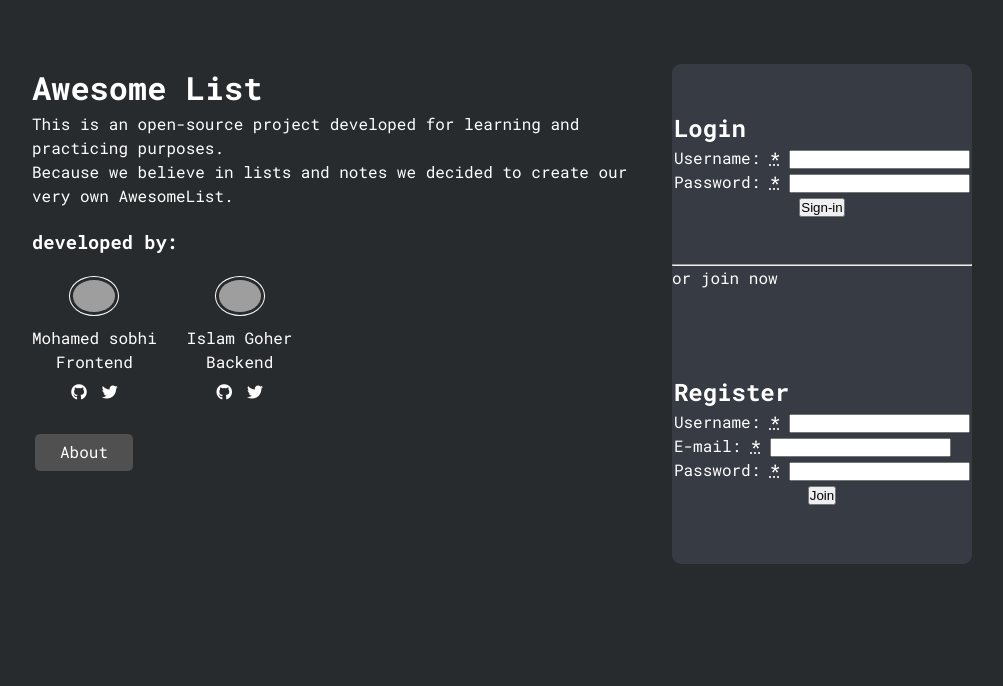
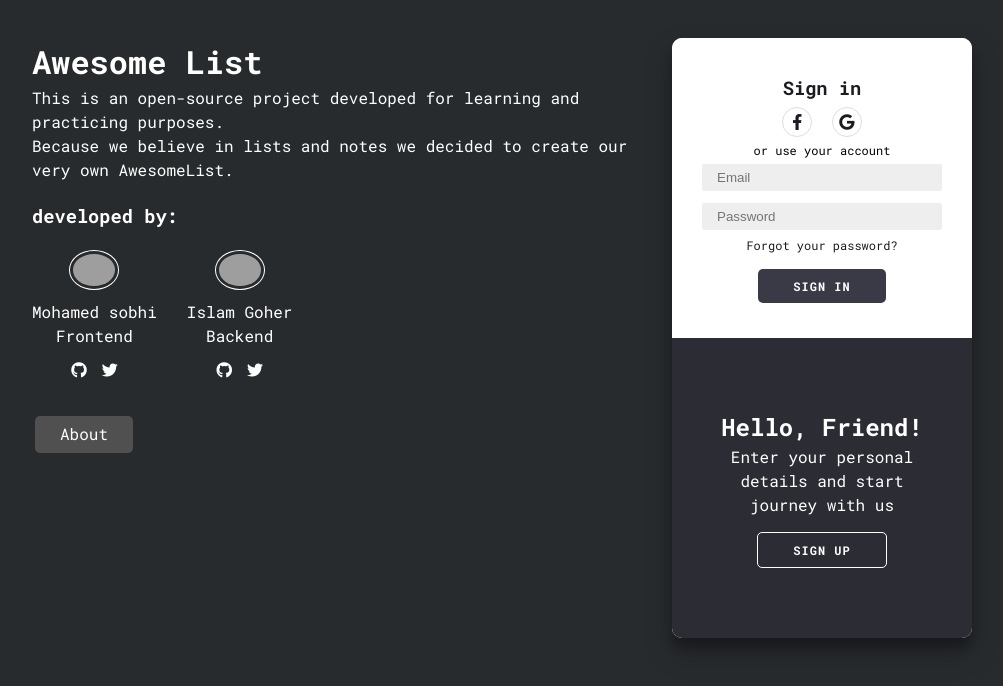
Before and after one commit to IslamGoher/awesomeList, a website: page views/login-register.html in a window 1280 px wide. Shown: the whole page, without its empty margins (138-1141 px from the left). Drawn offline with Linux system fonts and the light colour scheme; grey boxes are pictures that could not be loaded.

Commit message:
finish the login-register page (static)

```diff
--- a/public/css/app.css
+++ b/public/css/app.css
@@ -27,6 +27,10 @@ li {
   font-family: "Roboto Mono", monospace;
 }
 
+a,button{
+  cursor: pointer;
+}
+
 .secondary-btn {
   background-color: rgb(80, 80, 80);
   padding: 7px 25px 9px 25px;
@@ -37,3 +41,11 @@ li {
 .secondary-btn:hover {
   background-color: rgb(100, 100, 100);
 }
+
+.dark-text{
+  color: rgb(27, 27, 34);
+}
+
+.small-text{
+  font-size: 12px;
+}
--- a/public/css/login-register.css
+++ b/public/css/login-register.css
@@ -7,7 +7,8 @@ body {
   justify-content: center;
   width: 90%;
   margin: auto;
-  margin-top: 5%;
+  margin-top: 3%;
+  margin-bottom: 20px;
 }
 
 @media only screen and (max-width: 750px) {
@@ -69,49 +70,201 @@ li {
   height: 500px;
 }
 
-.login {
-  height: 40%;
+button {
+  border-radius: 5px;
+  border: none;
+  background-color: #3a3a47;
+  color: #ffffff;
+  font-family: inherit;
+  font-size: 12px;
+  font-weight: bold;
+  padding: 9px 35px;
+  letter-spacing: 1px;
+  text-transform: uppercase;
+  transition: transform 80ms ease-in;
+  margin-top: 15px;
+}
+
+button:hover{
+  opacity: 0.96;
+}
+
+button:active {
+  transform: scale(0.95);
+}
+
+button:focus {
+  outline: none;
+}
+
+button.ghost {
+  border: 1px solid #bdbdbd;
+  background-color: transparent;
+  border-color: #ffffff;
+}
+
+form {
+  background-color: #ffffff;
   display: flex;
-  flex-direction: column;
   align-items: center;
   justify-content: center;
+  flex-direction: column;
+  padding: 0 30px;
+  height: 100%;
+  text-align: center;
 }
 
-.register {
-  height: 60%;
+input {
+  border-radius: 2px;
+  background-color: #eee;
+  border: none;
+  padding: 6px 15px;
+  margin: 6px 0;
+  width: 100%;
+}
+
+.forms-container {
+  background-color: #fff;
+  border-radius: 10px;
+  box-shadow: 0 14px 28px rgba(0, 0, 0, 0.25), 0 10px 10px rgba(0, 0, 0, 0.22);
+  position: relative;
+  overflow: hidden;
+  width: 300px;
+  max-width: 100%;
+  min-height: 600px;
+}
+
+.form-container {
+  position: absolute;
+  top: 0;
+  height: 100%;
+  transition: all 0.6s ease-in-out;
+}
+
+.sign-in-container {
+  left: 0;
+  width: 100%;
+  height: 50%;
+  z-index: 2;
+}
+
+/* =================== */
+
+.forms-container.bottom-panel-active .sign-in-container {
+  transform: translateY(100%);
+}
+
+.sign-up-container {
+  left: 0;
+  width: 100%;
+  height: 50%;
+  opacity: 0;
+  z-index: 1;
+}
+
+
+.forms-container.bottom-panel-active .sign-up-container {
+  transform: translateY(100%);
+  opacity: 1;
+  z-index: 5;
+  animation: show 0.6s;
+}
+
+@keyframes show {
+  0%,
+  49.99% {
+    opacity: 0;
+    z-index: 1;
+  }
+
+  50%,
+  100% {
+    opacity: 1;
+    z-index: 5;
+  }
+}
+
+.overlay-container {
+  position: absolute;
+  top: 50%;
+  left: 0;
+  width: 100%;
+  height: 50%;
+  overflow: hidden;
+  transition: transform 0.6s ease-in-out;
+  z-index: 100;
+}
+
+.forms-container.bottom-panel-active .overlay-container {
+  transform: translateY(-100%);
+  height: 100%;
+}
+
+.overlay {
+  background: #2c2c35;
+  background-repeat: no-repeat;
+  background-size: cover;
+  background-position: 0 0;
+  color: #ffffff;
+  position: relative;
+  left: -100%;
+  height: 100%;
+  width: 200%;
+  transform: translateY(0);
+  transition: transform 0.6s ease-in-out;
+}
+
+.forms-container.bottom-panel-active .overlay {
+  transform: translateY(50%);
+}
+
+.overlay-panel {
+  position: absolute;
   display: flex;
-  flex-direction: column;
   align-items: center;
   justify-content: center;
+  flex-direction: column;
+  padding: 0 40px;
+  text-align: center;
+  top: 0;
+  height: 50%;
+  width: 50%;
+  transform: translateY(0);
+  transition: transform 0.6s ease-in-out;
 }
-/*
 
-## Colors
+.overlay-top {
+  transform: translateY(20%);
+}
 
-### Primary
+.forms-container.bottom-panel-active .overlay-top {
+  transform: translateX(100%);
+}
 
-- Bright Blue: hsl(220, 98%, 61%)
-- Check Background: linear-gradient hsl(192, 100%, 67%) to hsl(280, 87%, 65%)
+.overlay-bottom {
+  right: 0;
+  transform: translateY(50%);
+}
 
-### Neutral
+.forms-container.bottom-panel-active .overlay-bottom {
+  transform: translateX(-100%);
+}
 
-### Light Theme
+.social-container {
+  margin: 5px 0;
+}
 
-- Very Light Gray: hsl(0, 0%, 98%)
-- Very Light Grayish Blue: hsl(236, 33%, 92%)
-- Light Grayish Blue: hsl(233, 11%, 84%)
-- Dark Grayish Blue: hsl(236, 9%, 61%)
-- Very Dark Grayish Blue: hsl(235, 19%, 35%)
+.social-container a {
+  border: 1px solid #dddddd;
+  border-radius: 50%;
+  display: inline-flex;
+  justify-content: center;
+  align-items: center;
+  margin: 0 5px;
+  height: 30px;
+  width: 30px;
+}
 
-### Dark Theme
-
-- Very Dark Blue: hsl(235, 21%, 11%)
-- Very Dark Desaturated Blue: hsl(235, 24%, 19%)
-- Light Grayish Blue: hsl(234, 39%, 85%)
-- Light Grayish Blue (hover): hsl(236, 33%, 92%)
-- Dark Grayish Blue: hsl(234, 11%, 52%)
-- Very Dark Grayish Blue: hsl(233, 14%, 35%)
-- Very Dark Grayish Blue: hsl(237, 14%, 26%)
-
-
-*/
+.signup-btn {
+  margin-top: 10px;
+}
--- a/public/js/login-register.js
+++ b/public/js/login-register.js
@@ -0,0 +1,11 @@
+const signUpButton = document.getElementById('signUp');
+const signInButton = document.getElementById('signIn');
+const container = document.getElementById('formContainer');
+
+signUpButton.addEventListener('click', () => {
+	container.classList.add("bottom-panel-active");
+});
+
+signInButton.addEventListener('click', () => {
+	container.classList.remove("bottom-panel-active");
+});
--- a/views/login-register.html
+++ b/views/login-register.html
@@ -37,10 +37,10 @@
           <span class="dev-title">Frontend</span>
           <ul class="links">
             <li>
-              <i class="fab fa-github"></i>
+              <a href="#"><i class="fab fa-github"></i></a>
             </li>
             <li>
-              <i class="fab fa-twitter"></i>
+              <a><i class="fab fa-twitter"></i></a>
             </li>
           </ul>
         </li>
@@ -54,10 +54,10 @@
           <span class="dev-title">Backend</span>
           <ul class="links">
             <li>
-              <i class="fab fa-github"></i>
+              <a href="#"><i class="fab fa-github"></i></a>
             </li>
             <li>
-              <i class="fab fa-twitter"></i>
+              <a><i class="fab fa-twitter"></i></a>
             </li>
           </ul>
         </li>
@@ -70,65 +70,49 @@
   <!-- ----------------- -->
 
   <!-- forms container (login-register) -->
-  <div class="forms-container">
-
-    <!-- login form -->
-    <form method="post" class="login">
-      <section>
-          <h2>Login</h2>
-          <p>
-            <label for="username">
-              <span>Username: </span>
-              <strong><abbr title="required">*</abbr></strong>
-            </label>
-            <input type="text" id="username" name="username">
-          </p>
-          <p>
-            <label for="pwd">
-              <span>Password: </span>
-              <strong><abbr title="required">*</abbr></strong>
-            </label>
-            <input type="password" id="pwd" name="password">
-          </p>
-      </section>
-      <section>
-          <p> <button type="submit">Sign-in</button> </p>
-      </section>
-    </form>
-    <!-- --------------- -->
-    <hr>
-    <p>or join now</p>
-    <!-- register form  -->
-    <form method="post" class="register">
-      <section>
-          <h2>Register</h2>
-          <p>
-            <label for="username">
-              <span>Username: </span>
-              <strong><abbr title="required">*</abbr></strong>
-            </label>
-            <input type="text" id="username" name="username">
-          </p>
-          <p>
-            <label for="mail">
-              <span>E-mail: </span>
-              <strong><abbr title="required">*</abbr></strong>
-            </label>
-            <input type="email" id="mail" name="mail">
-          </p>
-          <p>
-            <label for="pwd">
-              <span>Password: </span>
-              <strong><abbr title="required">*</abbr></strong>
-            </label>
-            <input type="password" id="pwd" name="password">
-          </p>
-      </section>
-      <section>
-          <p> <button type="submit">Join</button> </p>
-      </section>
-    </form>
-    <!-- ------------- -->
+  <div class="forms-container" id="formContainer">
+    <div class="form-container sign-up-container">
+      <form action="#" method="post" class="register">
+        <h3 class="dark-text">Create Account</h3>
+        <div class="social-container">
+          <a href="#" class="social dark-text"><i class="fab fa-facebook-f"></i></a>
+          <a href="#" class="social dark-text"><i class="fab fa-google"></i></a>
+        </div>
+        <span class="small-text">or use your email</span>
+        <input type="text" placeholder="Name" />
+        <input type="email" placeholder="Email" />
+        <input type="password" placeholder="Password" />
+        <button type="submit" class="signup-btn">Sign Up</button>
+      </form>
+    </div>
+    <div class="form-container sign-in-container">
+      <form action="#">
+        <h3 class="dark-text">Sign in</h3>
+        <div class="social-container">
+          <a href="#" class="social dark-text"><i class="fab fa-facebook-f"></i></a>
+          <a href="#" class="social dark-text"><i class="fab fa-google"></i></a>
+        </div>
+        <span class="small-text">or use your account</span>
+        <input type="email" placeholder="Email" />
+        <input type="password" placeholder="Password" />
+        <a href="#" class='dark-text small-text'>Forgot your password?</a>
+        <button type="submit">Sign In</button>
+      </form>
+    </div>
+    <div class="overlay-container">
+      <div class="overlay">
+        <div class="overlay-panel overlay-top">
+          <h2>Welcome Back!</h2>
+          <p>To keep connected with us please login with your personal info</p>
+          <button class="ghost" id="signIn">Sign In</button>
+        </div>
+        <div class="overlay-panel overlay-bottom">
+          <h2>Hello, Friend!</h2>
+          <p>Enter your personal details and start journey with us</p>
+          <button class="ghost" id="signUp">Sign Up</button>
+        </div>
+      </div>
+    </div>
   </div>
   <!-- --------------- -->
 
```
